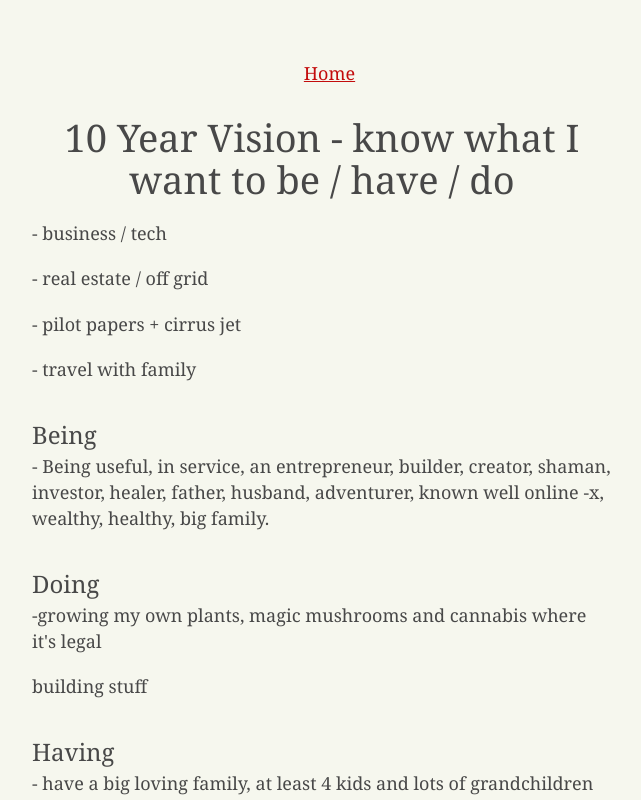
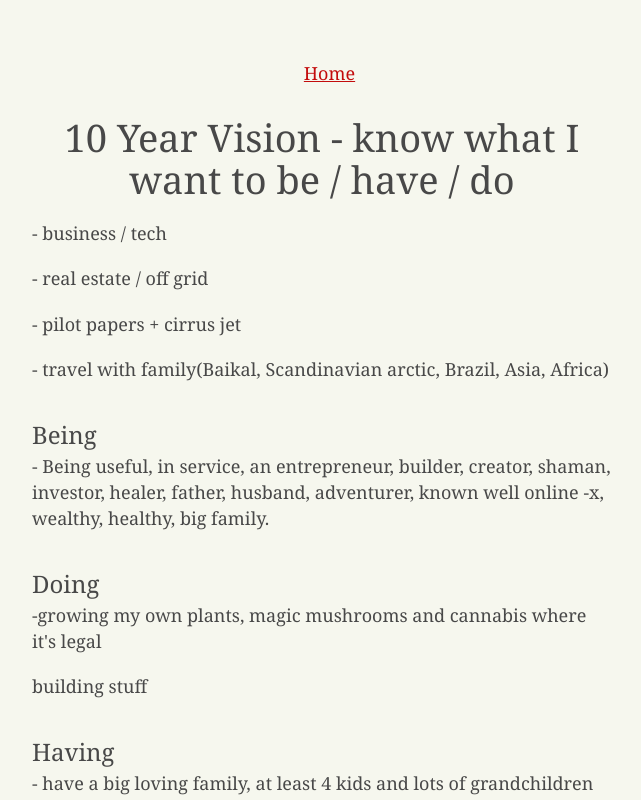
Before and after one commit to apafka/blog, a plain HTML site: page vision.html in a window 1280 px wide. Shown: the top 800 px of the page, without its empty margins (318-959 px from the left). Drawn offline with Linux system fonts and the light colour scheme.

Commit message:
Update vision.html

```diff
--- a/vision.html
+++ b/vision.html
@@ -19,7 +19,7 @@
   <p>- business / tech</p>
   <p>- real estate / off grid</p>
   <p>- pilot papers + cirrus jet</p>
-  <p>- travel with family</p>
+  <p>- travel with family(Baikal, Scandinavian arctic, Brazil, Asia, Africa)</p>
 
   <h2>Being</h2>
     <p>- Being useful, in service, an entrepreneur, builder, creator, shaman, investor, healer, father, husband, adventurer, known well online -x, wealthy, healthy, big family.</p>
```
